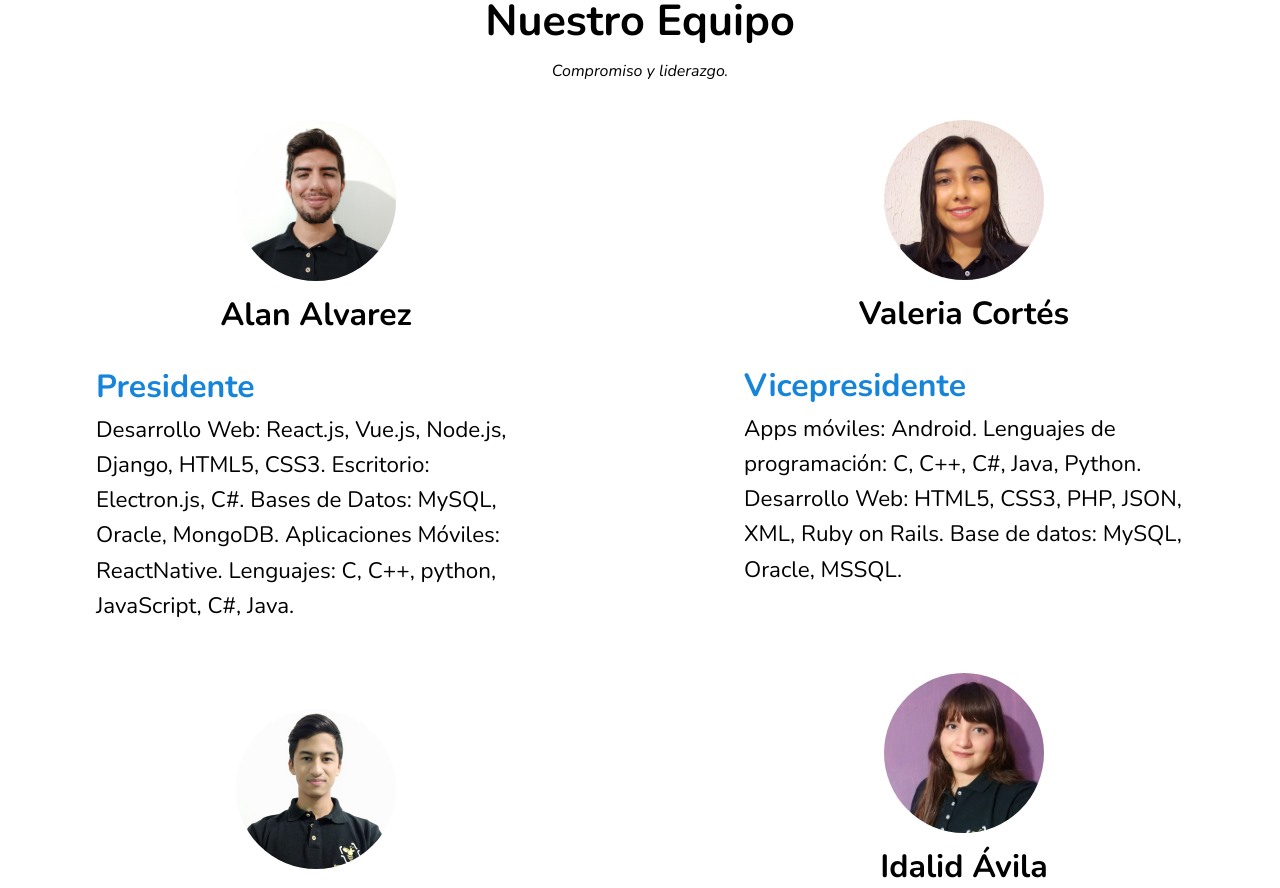
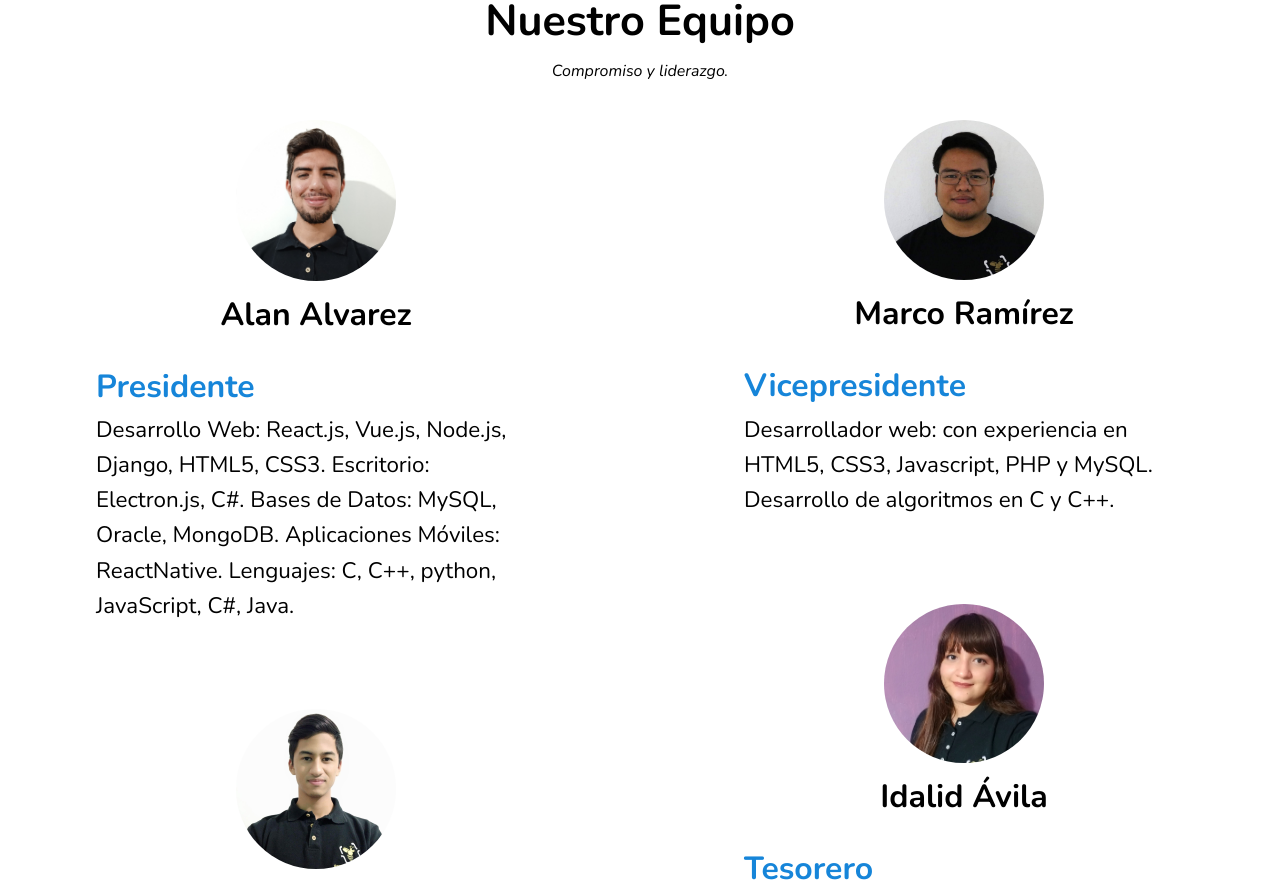
Before and after one commit to BeeDevelopers/WebPage, a React (Create React App) app: page /nosotros in a window 1280 px wide. Shown: the part 1340-2228 px from the top of the page. Built offline with nearby package versions, Linux system fonts and the light colour scheme.

Commit message:
Marco Vicepresidente

```diff
--- a/src/components/Nosotros.js
+++ b/src/components/Nosotros.js
@@ -46,13 +46,10 @@ export default class Nosotros extends Component {
                         descripcion="Desarrollo web. Desarrollo de aplicaciones híbridas. Flutter, ReactJS, MEAN stack, HTML, CSS. Bases de datos en MySQL, Oracle, MSSQL. Lenguajes de programación: C, C++, Java, Python, Dart, Javascript. Agile development."
                     />
                     <Miembro
-                        img="/img/valeria.png"
-                        nombre="Valeria Cortés"
+                        img="/img/apk.jpeg"
+                        nombre="Marco Ramírez"
                         cargo="Vicepresidente"
-                        descripcion="Apps móviles: Android.
-                        Lenguajes de programación: C, C++, C#, Java, Python.
-                        Desarrollo Web: HTML5, CSS3, PHP, JSON, XML, Ruby on Rails.
-                        Base de datos: MySQL, Oracle, MSSQL."
+                        descripcion="Desarrollador web: con experiencia en HTML5, CSS3, Javascript, PHP y MySQL. Desarrollo de algoritmos en C y C++."
                     />
                     <Miembro
                         img="/img/idalid.png"
```
Also changed, not shown: public/img/apk.jpeg (added).
